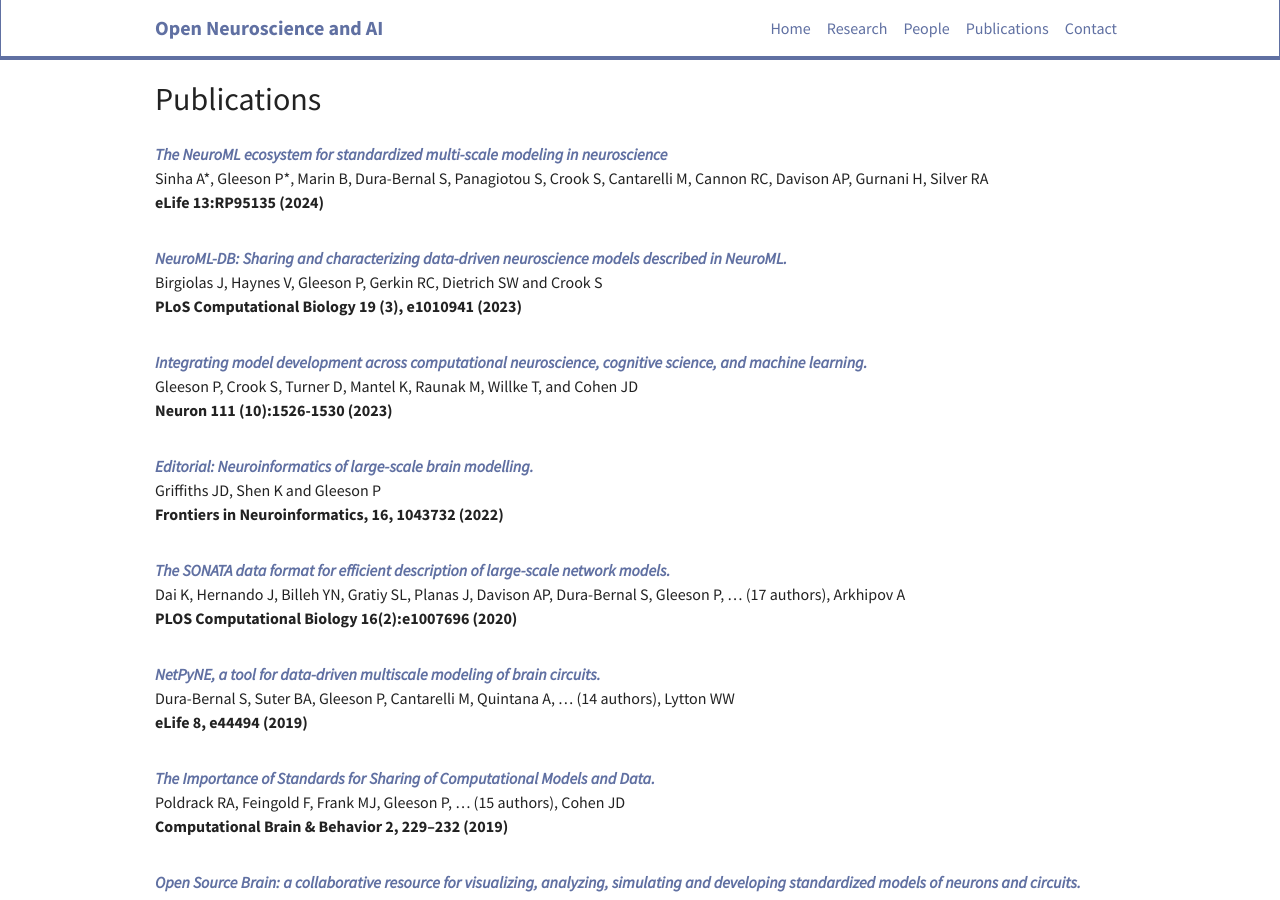
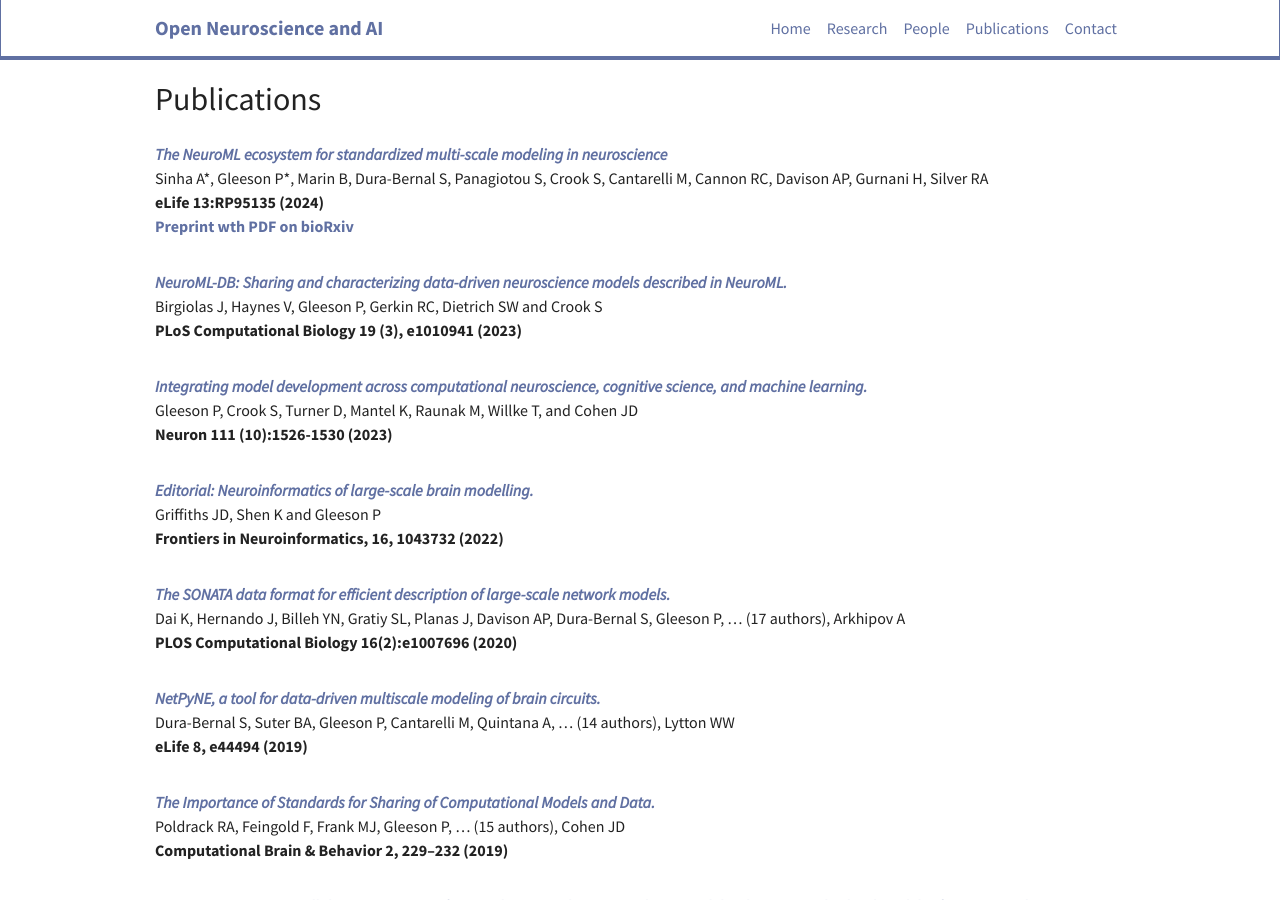
Before and after one commit to pgleeson/openneurolab, a Jekyll site: the page built from _pages/publications.md, in a window 1280 px wide and 900 px high. Built offline with Jekyll 4.4.1, drawn with Linux system fonts in a browser that asks for light colours; nearby versions of some CDN libraries.

Commit message:
Remove ??? on mobile view; add biorxiv pdf link

```diff
--- a/_data/publications.yml
+++ b/_data/publications.yml
@@ -3,6 +3,7 @@
   title: The NeuroML ecosystem for standardized multi-scale modeling in neuroscience
   reference: eLife 13:RP95135
   url: https://elifesciences.org/reviewed-preprints/95135
+  extra: "<b><a href=\"https://www.biorxiv.org/content/10.1101/2023.12.07.570537v1\">Preprint wth PDF on bioRxiv</a></b>"
 
 - authors: Gleeson P, Crook S, Turner D, Mantel K, Raunak M, Willke T, and Cohen JD
   year: 2023
--- a/_pages/publications.md
+++ b/_pages/publications.md
@@ -16,7 +16,7 @@ permalink: /publications
   <div class="col-sm-12">
   <p></p>
   <p id="{{ pub.title }}">
-  <i> {% if pub.url %}<b><a href="{{ pub.url }}">{{ pub.title }}</a></b> {% else %}{{ pub.title }} {% endif %} </i><br/>{{ pub.authors }}<br/><b>{{ pub.reference }} ({{ pub.year }})</b>
+  <i> {% if pub.url %}<b><a href="{{ pub.url }}">{{ pub.title }}</a></b> {% else %}{{ pub.title }} {% endif %} </i><br/>{{ pub.authors }}<br/><b>{{ pub.reference }} ({{ pub.year }})</b> {% if pub.extra %}<br/>{{ pub.extra }}{% endif %}
   </p>
   </div>
   {% endunless %}
```
Also changed, not shown: _pages/home.md (+0 -2 lines).
